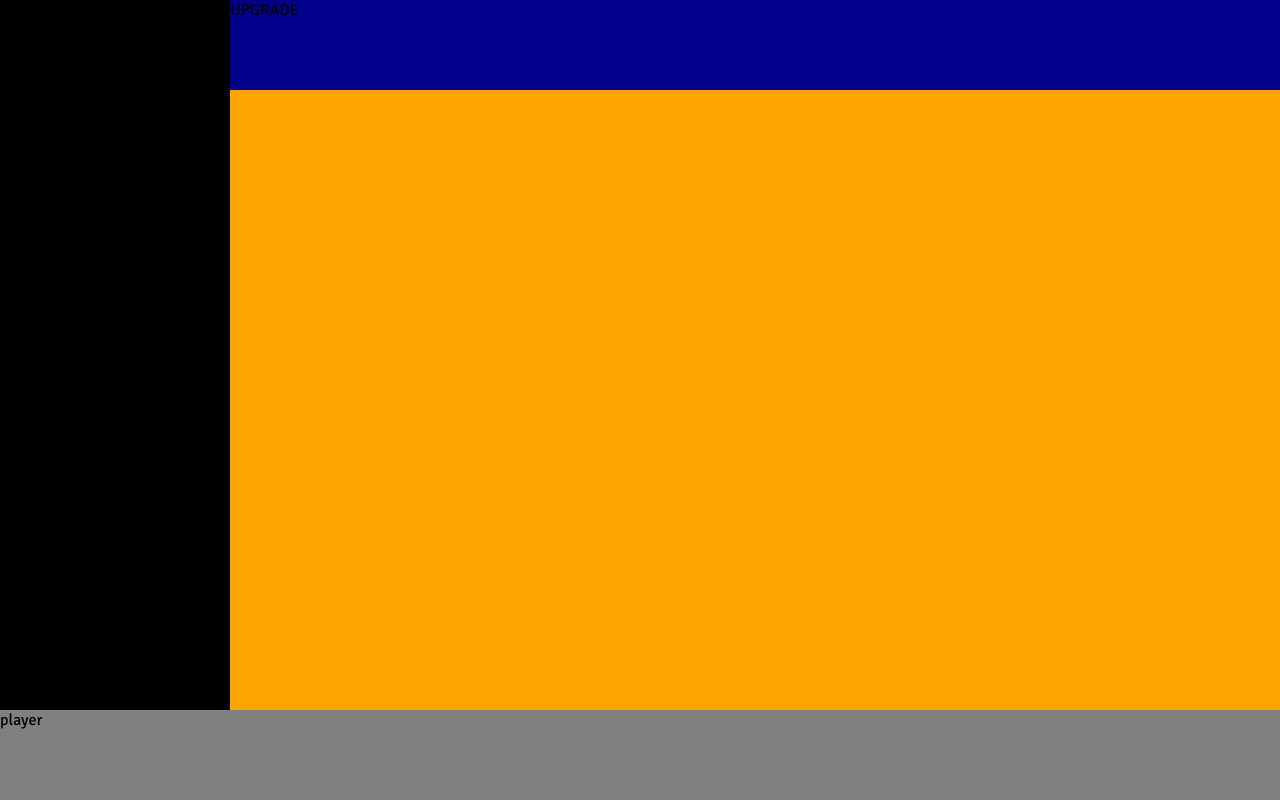
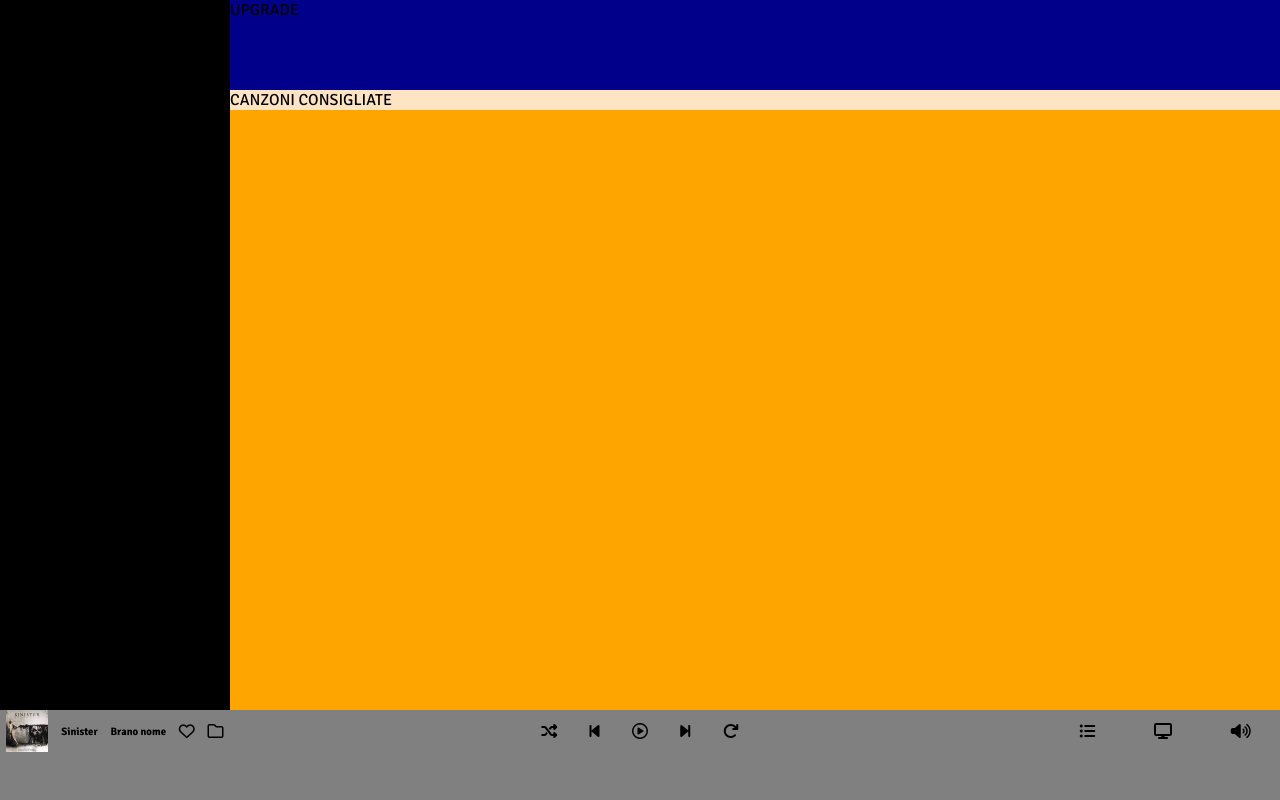
Before and after one commit to TheDusty117/html-css-spotifyweb, a plain HTML site: page index.html in a window 1280 px wide. Drawn offline with Linux system fonts and the light colour scheme.

Commit message:
FEAT player initial structure, working on it

```diff
--- a/css/app.css
+++ b/css/app.css
@@ -21,6 +21,8 @@ a {
 	color: currentColor;
 }
 
+
+
 body{
   font-family: 'Signika', sans-serif;
   background-color: #141922;
@@ -36,10 +38,7 @@ main{
   display: flex;
 }
 
-footer{
-  background-color: grey;
-  height: 90px;
-}
+
 
 
 /************** NAVBAR LATERALE ****************/
@@ -70,3 +69,31 @@ footer{
   background-color: darkblue;
   height: 90px;
 }
+
+.music-highlights{
+  background-color: bisque;
+
+}
+
+/***************** PLAYER *********************/
+
+.container-player{
+  background-color: grey;
+  height: 90px;
+}
+
+.row-player{
+  display: flex;
+  justify-content: space-between;
+}
+
+.col-player{
+  width: 230px;
+  align-items: center;
+  display: flex;
+  justify-content: space-around;
+}
+
+.player-song{
+  width: 42px;
+}
--- a/index.html
+++ b/index.html
@@ -5,7 +5,7 @@
   <meta http-equiv="X-UA-Compatible" content="IE=edge">
   <meta name="viewport" content="width=device-width, initial-scale=1.0">
   <script src="https://kit.fontawesome.com/b3bcdb02ea.js" crossorigin="anonymous"></script>
-  <link rel="stylesheet" href="css/app.css">
+  <link rel="stylesheet" href="./css/app.css">
   <link rel="preconnect" href="https://fonts.googleapis.com"><link rel="preconnect" href="https://fonts.gstatic.com" crossorigin><link href="https://fonts.googleapis.com/css2?family=Signika:wght@300;400;500;600;700&display=swap" rel="stylesheet">
   <title>Document</title>
 </head>
@@ -23,12 +23,41 @@
       <div class="upgrade-bar">
         UPGRADE
       </div>
+      <div class="music-highlights">
+        CANZONI CONSIGLIATE
+      </div>
     </div>
 
   </main>
 
-  <footer>
-    player
+  <footer class="container-player">
+
+    <div class="row-player">
+
+      <div class="col-player">
+        <img class="player-song" src="./img/sinister.jpeg" alt="">
+        <h6>Sinister</h6>
+        <h6>Brano nome</h6>
+        <i class="fa-regular fa-heart"></i>
+        <i class="fa-regular fa-folder"></i>
+      </div>
+
+      <div class="col-player">
+        <i class="fa-solid fa-shuffle"></i>
+        <i class="fa-solid fa-backward-step"></i>
+        <i class="fa-regular fa-circle-play"></i>
+        <i class="fa-solid fa-forward-step"></i>
+        <i class="fa-solid fa-arrow-rotate-right"></i>
+      </div>
+
+      <div class="col-player">
+        <i class="fa-solid fa-list-ul"></i>
+        <i class="fa-solid fa-display"></i>
+        <i class="fa-solid fa-volume-high"></i>
+      </div>
+
+    </div>
+
   </footer>
 
 
```
